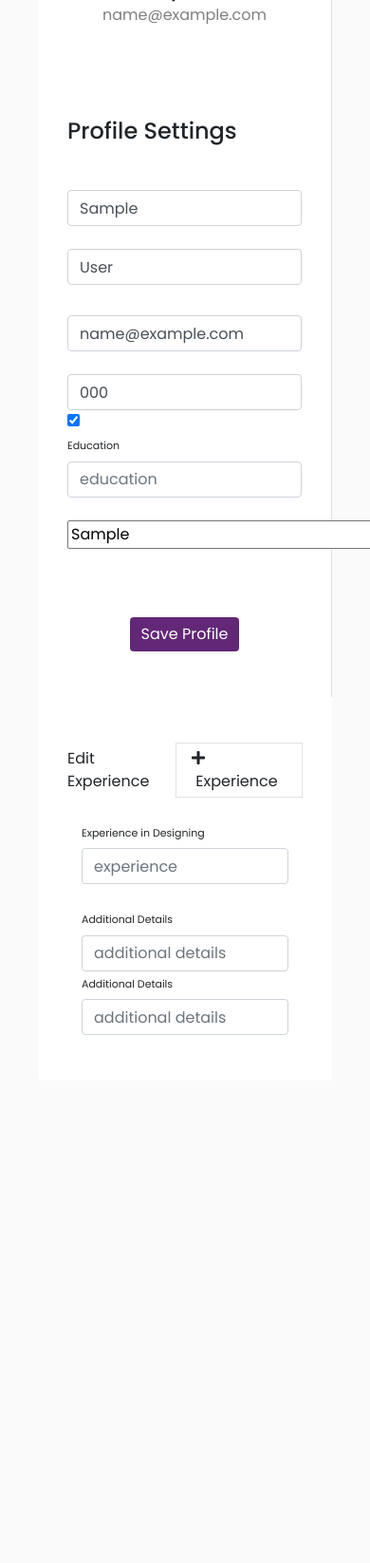
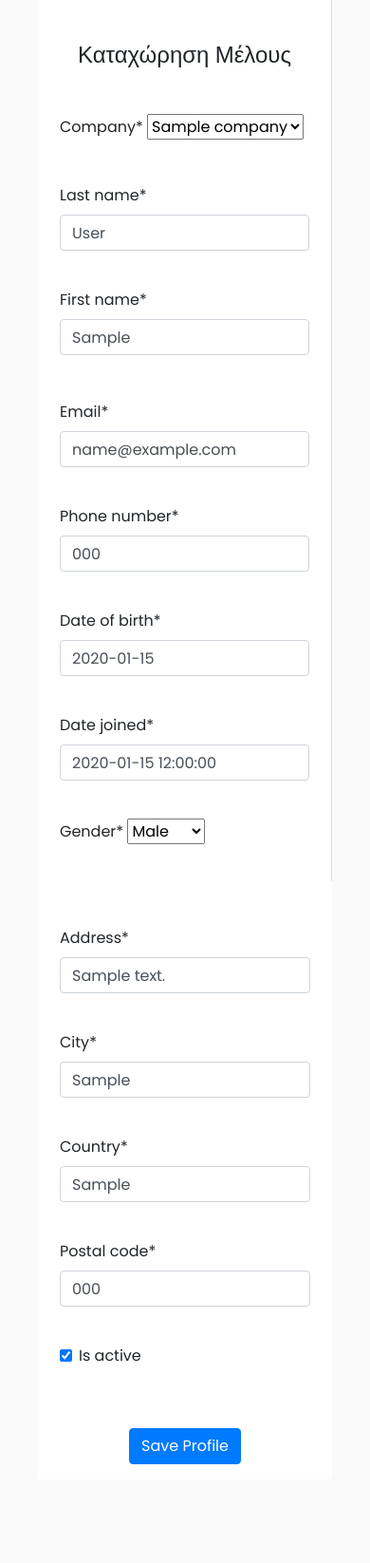
Before and after one commit to kostisvit/Members, a Django app: page /member/1/edit/ in a window 390 px wide. Shown: the part 385-2031 px from the top of the page at 95% size. Before the commit the page ends 1475 px from the top, so only its background shows below. Run offline with Django 4.2, Linux system fonts and the light colour scheme; a user stored in the database is signed in; tables that the repository leaves empty hold one stand-in row (values such as "Sample post"); some libraries are stand-ins or nearby versions.

Commit message:
new member form

```diff
--- a/apps/users/forms.py
+++ b/apps/users/forms.py
@@ -21,7 +21,7 @@ class CustomUserCreationForm(UserCreationForm):
     gender = forms.ChoiceField(choices=gender_choice,widget=forms.Select(attrs={'class': 'form-control'}))
     class Meta(UserCreationForm.Meta):
         model = CustomUser
-        fields = ('company','email','first_name','last_name','date_joined','date_of_birth','phone_number','address','city','postal_code','country','gender','is_active','is_active', 'is_staff',)
+        fields = ('company','email','first_name','last_name','date_joined','date_of_birth','phone_number','address','city','postal_code','country','gender','is_active',)
 
     def __init__(self, *args, **kwargs):
         super().__init__(*args, **kwargs)
@@ -51,7 +51,7 @@ class CustomUserChangeForm(UserChangeForm):
     )
     class Meta:
         model = CustomUser
-        fields = ('email', 'first_name', 'last_name', 'is_active', 'is_staff','phone_number','city')
+        fields = ('company','email','first_name','last_name','date_joined','date_of_birth','phone_number','address','city','postal_code','country','gender','is_active')
 
 
 class EmailAuthenticationForm(AuthenticationForm):
--- a/apps/users/views.py
+++ b/apps/users/views.py
@@ -31,11 +31,17 @@ def custom_logout(request):
 
 
 # Member new record
-class CustomUserCreateView(CreateView):
+class CustomUserCreateView(LoginRequiredMixin,CreateView):
     model = CustomUser
     form_class = CustomUserCreationForm
     template_name = "app/member_new.html"
     success_url = reverse_lazy('home')
+
+    def form_invalid(self, form):
+        # Here you can add custom logic if the form is invalid
+        # For now, we are just printing errors to the console
+        print(form.errors)
+        return super().form_invalid(form)
 
 
 
@@ -51,9 +57,9 @@ class MemberUpdateView(LoginRequiredMixin,UpdateView):
         try:
             response = super().form_valid(form)
             logger.info(f'Member "{self.object}" updated successfully.')
-            messages.success(self.request, 'Book updated successfully.')
+            messages.success(self.request, 'Member updated successfully.')
             return response
         except Exception as e:
             logger.error(f'Error updating book: {e}')
-            form.add_error(None, 'An error occurred while updating the book.')
+            form.add_error(None, 'An error occurred while updating the member.')
             return super().form_invalid(form)
--- a/templates/app/member_new.html
+++ b/templates/app/member_new.html
@@ -27,6 +27,7 @@
                       <div class="col-md-12"><label class="labels"></label>{{form.email|as_crispy_field}}</div>
                       <div class="col-md-12"><label class="labels"></label>{{form.phone_number|as_crispy_field}}</div>
                       <div class="col-md-12"><label class="labels"></label>{{form.date_of_birth|as_crispy_field}}</div>
+                      <div class="col-md-12"><label class="labels"></label>{{form.date_joined|as_crispy_field}}</div>
                   </div>
                   <div class="form-row">
                       <div class="col-md-4"><label class="labels"></label>{{form.gender|as_crispy_field}}</div>
--- a/templates/member_form.html
+++ b/templates/member_form.html
@@ -2,79 +2,35 @@
 {% load crispy_forms_tags %}
 
  {% block content %}
-<style>
-
-
-    .form-control:focus {
-        box-shadow: none;
-        border-color: #BA68C8
-    }
-
-    .profile-button {
-        background: rgb(99, 39, 120);
-        box-shadow: none;
-        border: none
-    }
-
-    .profile-button:hover {
-        background: #682773
-    }
-
-    .profile-button:focus {
-        background: #682773;
-        box-shadow: none
-    }
-
-    .profile-button:active {
-        background: #682773;
-        box-shadow: none
-    }
-
-    .back:hover {
-        color: #682773;
-        cursor: pointer
-    }
-
-    .labels {
-        font-size: 11px
-    }
-
-    .add-experience:hover {
-        background: #BA68C8;
-        color: #fff;
-        cursor: pointer;
-        border: solid 1px #BA68C8
-    }
-</style>
     <form method="post">
       {% csrf_token %}
   <div class="container rounded bg-white mt-5 mb-5">
       <div class="row">
-        <div class="col-md-3 border-right">
+          <div class="col-md-2 border-right">
               <div class="d-flex flex-column align-items-center text-center p-3 py-5"><img class="rounded-circle mt-5" width="150px" src="https://st3.depositphotos.com/15648834/17930/v/600/depositphotos_179308454-stock-illustration-unknown-person-silhouette-glasses-profile.jpg">
-                <span class="font-weight-bold">{% if user.is_authenticated %}{{ user.first_name }} {{ user.last_name }}</span>
-                <span class="text-black-50">{{ user.email }}</span><span> </span>{% endif %}</div>
+                  <span class="font-weight-bold"></span>
+                  <span class="text-black-50"></span><span> </span></div>
           </div>
           <div class="col-md-5 border-right">
-            <div class="p-3 py-5">
-                <div class="d-flex justify-content-between align-items-center mb-3">
-                    <h4 class="text-right">Profile Settings</h4>
+              <div class="p-2 py-3">
+                  <div class="d-flex justify-content-center align-items-center mb-3">
+                      <h4 class="text-right">Καταχώρηση Μέλους</h4>
                   </div>
                   <div class="row mt-2">
-                    <div class="col-md-12"><label class="labels"></label>{{form.first_name}}</div>
-                    <div class="col-md-12"><label class="labels"></label>{{form.last_name}}</div>
+                      <div class="col-md-12"><label class="labels"></label>{{ form.company|as_crispy_field }}</div>
+                      <div class="col-md-12"><label class="labels"></label>{{ form.last_name|as_crispy_field }}</div>
+                      <div class="col-md-12"><label class="labels"></label>{{form.first_name|as_crispy_field}}</div>
                   </div>
                   <div class="row mt-2">
-                    <div class="col-md-12"><label class="labels"></label>{{form.email}}</div>
-                    <div class="col-md-12"><label class="labels"></label>{{form.phone_number}}</div>
-                    <div class="col-md-12"><label class="labels"></label>{{form.is_active}}</div>
-                    <div class="col-md-12"><label class="labels">Education</label><input type="text" class="form-control" placeholder="education" value=""></div>
+                      <div class="col-md-12"><label class="labels"></label>{{form.email|as_crispy_field}}</div>
+                      <div class="col-md-12"><label class="labels"></label>{{form.phone_number|as_crispy_field}}</div>
+                      <div class="col-md-12"><label class="labels"></label>{{form.date_of_birth|as_crispy_field}}</div>
+                      <div class="col-md-12"><label class="labels"></label>{{form.date_joined|as_crispy_field}}</div>
                   </div>
                   <div class="form-row">
-                    <div class="col-md-4"><label class="labels"></label>{{form.city}}</div>
-                    <div class="col-md-4 "><label class="labels"></label>{{form.country}}</div>
+                      <div class="col-md-4"><label class="labels"></label>{{form.gender|as_crispy_field}}</div>
                   </div>
-                <div class="mt-5 text-center"><button class="btn btn-primary profile-button" type="submit">Save Profile</button></div>
+
               </div>
               {% if messages %}
               <ul>
@@ -84,12 +40,16 @@
               </ul>
           {% endif %}
           </div>
-        <div class="col-md-4">
-            <div class="p-3 py-5">
-                <div class="d-flex justify-content-between align-items-center experience"><span>Edit Experience</span><span class="border px-3 p-1 add-experience"><i class="fa fa-plus"></i>&nbsp;Experience</span></div><br>
-                <div class="col-md-12"><label class="labels">Experience in Designing</label><input type="text" class="form-control" placeholder="experience" value=""></div> <br>
-                <div class="col-md-12"><label class="labels">Additional Details</label><input type="text" class="form-control" placeholder="additional details" value=""></div>
-                <div class="col-md-12"><label class="labels">Additional Details</label><input type="text" class="form-control" placeholder="additional details" value=""></div>
+          <div class="col-md-5">
+              <div class="p-2 py-3">
+                <div class="row mt-2">
+                  <div class="col-md-12"><label class="labels"></label>{{form.address|as_crispy_field}}</div>
+                  <div class="col-md-12"><label class="labels"></label>{{form.city|as_crispy_field}}</div>
+                  <div class="col-md-12"><label class="labels"></label>{{form.country|as_crispy_field}}</div>
+                  <div class="col-md-12"><label class="labels"></label>{{form.postal_code|as_crispy_field}}</div>
+                  <div class="col-md-12"><label class="labels"></label>{{form.is_active|as_crispy_field}}</div>
+                </div>
+                <div class="mt-5 text-center"><button class="btn btn-primary profile-button" type="submit">Save Profile</button></div>
                 </div>
           </div>
       </div>
@@ -97,4 +57,4 @@
   </div>
   </div>
   </form>
-{% endblock content %}
+    {% endblock %}
```
Also changed, not shown: 1 other file. Lines whose indentation alone changed are shown as unchanged.
